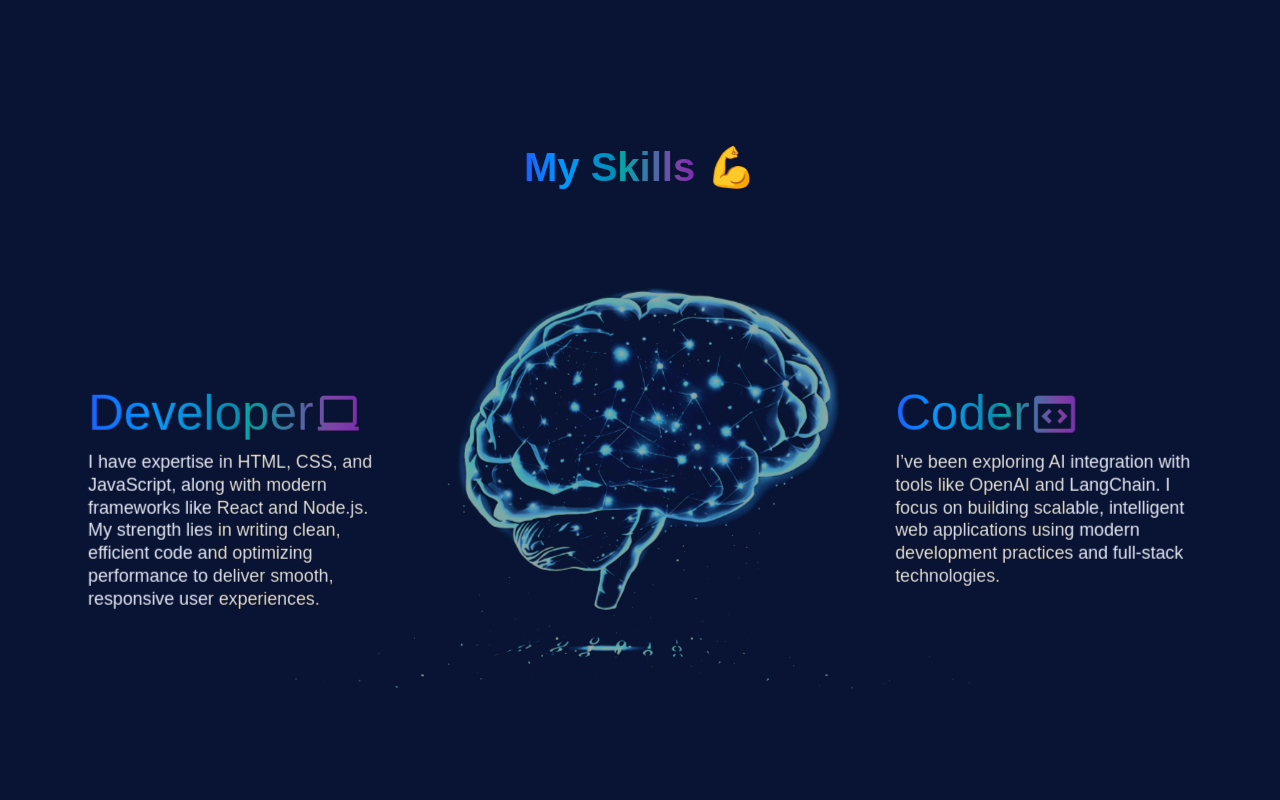
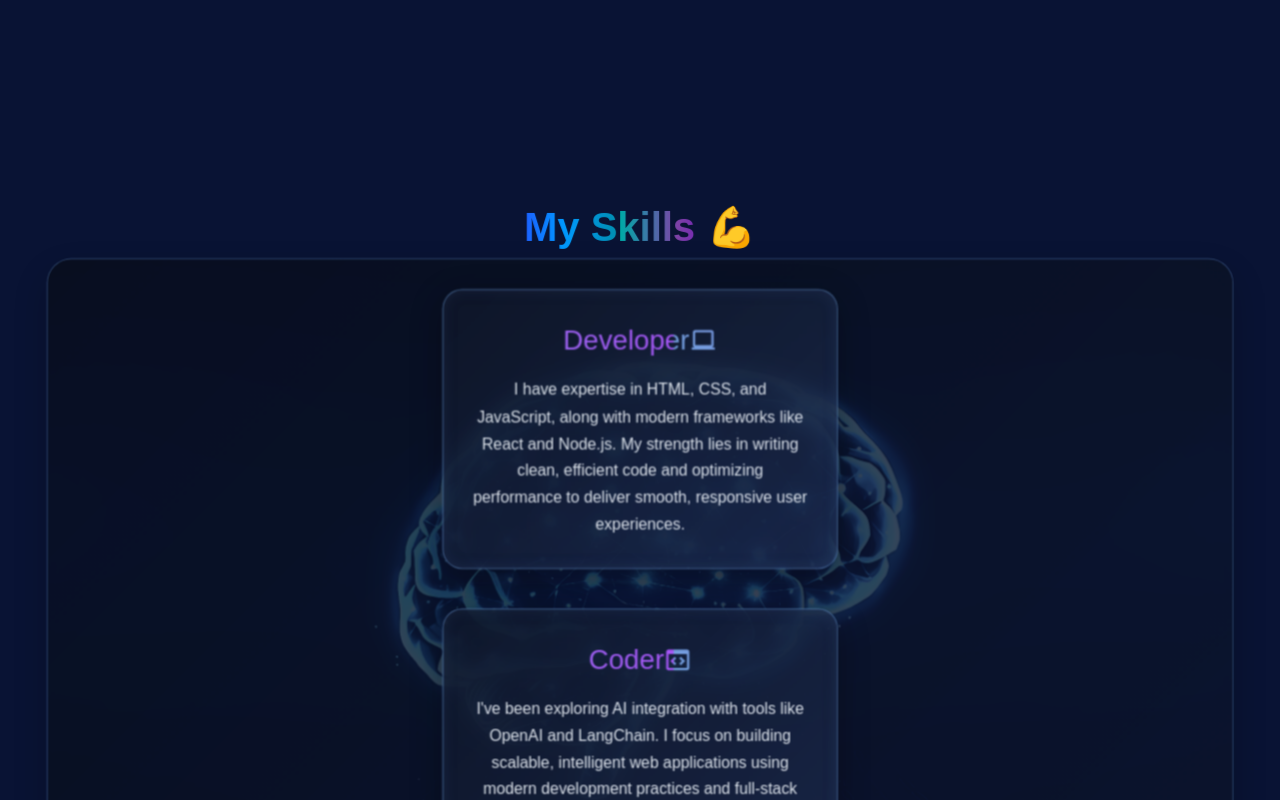
Before and after one commit to MuhammadUsmanGM/Portfolio, a Next.js app: page / in a window 1280 px wide. Shown: the part 2820-3620 px from the top of the page. Built offline with nearby package versions, Linux system fonts and the light colour scheme.

Commit message:
improved skills sections

```diff
--- a/app/components/Skills.js
+++ b/app/components/Skills.js
@@ -4,15 +4,19 @@ export default function Skills() {
   return (
     <section className="skills-section" id="skills">
       <h1 className="section-title autoDisplay"><span className="gradient">My Skills</span> 💪</h1>
+      <div className="skills-container">
         <div className="skills-box autoDisplay">
+          <div className="image-wrapper">
             <Image
-          className="skills-image"
+              className="skills-image-bg"
               src="/images/digital brain (2).png"
               alt="Digital brain illustration"
-          loading="lazy"
-          width={800}
-          height={600}
+              fill={true}
+              style={{ objectFit: 'cover' }}
+              priority={false}
             />
+          </div>
+          <div className="skill-content">
             <div className="Designer">
               <h1 className="gradient">Developer <i className="bx bx-laptop"></i></h1>
               <p>
@@ -25,12 +29,14 @@ export default function Skills() {
             <div className="coder">
               <h1 className="gradient">Coder <i className="bx bx-code-block"></i></h1>
               <p>
-            I’ve been exploring AI integration with tools like OpenAI and LangChain.
+                I've been exploring AI integration with tools like OpenAI and LangChain.
                 I focus on building scalable, intelligent web applications using modern
                 development practices and full-stack technologies.
               </p>
             </div>
           </div>
+        </div>
+      </div>
     </section>
   );
 }
--- a/app/globals.css
+++ b/app/globals.css
@@ -1006,63 +1006,125 @@ header ul a:hover::after {
     position: relative;
     width: 100%;
     padding: 0 20px;
+    margin: 60px 0;
+}
+
+.skills-container {
+    width: 100%;
+    max-width: 1200px;
+    display: flex;
+    justify-content: center;
+    align-items: center;
 }
 
 .skills-box{
     width: 100%;
-    height: 90vh;
-    position: relative;
-    display: flex;
-    align-items: start;
+    height: 80vh;
+    position: relative;
+    display: flex;
+    align-items: center;
     justify-content: center;
-    mix-blend-mode:lighten;
-    opacity: 0.7;
-}
-
-.skills-image{
-    width: 70%;
-    mix-blend-mode:difference;
-}
-
-.Designer{
+    overflow: hidden;
+    border-radius: 25px;
+    box-shadow: 0 15px 35px rgba(0, 0, 0, 0.2);
+    background: linear-gradient(135deg,
+        rgba(15, 23, 42, 0.6) 0%,
+        rgba(30, 46, 82, 0.4) 100%);
+    border: 1px solid rgba(114, 161, 222, 0.3);
+    padding: 20px;
+}
+
+.image-wrapper {
     position: absolute;
+    top: 0;
+    left: 0;
+    width: 100%;
+    height: 100%;
+    z-index: 1;
+    display: flex;
+    align-items: center;
+    justify-content: center;
+    opacity: 0.3; /* Lower opacity to make the text more readable */
+}
+
+.skills-image-bg {
+    width: 100% !important;
+    height: 100% !important;
+    object-fit: cover;
+    z-index: 1;
+}
+
+.skill-content {
+    position: relative;
+    z-index: 2;
     display: flex;
     flex-direction: column;
-    align-items: start;
-    top: 25%;
-    left: 5%;
-    max-width: 300px;
-}
-
-.Designer h1{
-    font-size: 50px;
-    display: flex;
-    align-items: center;
-}
-
-.Designer p{
-    line-height: 23px;
-}
-
-
-.coder{
-    position: absolute;
-    display: flex;
-    flex-direction: column;
-    align-items: start;
-    top: 25%;
-    right: 5%;
-    max-width: 300px;
-}
-
-.coder h1{
-    font-size: 50px;
-    display: flex;
-    align-items: center;
-}
-
-.coder p{
-    line-height: 23px;
+    justify-content: center;
+    align-items: center;
+    gap: 40px;
+    width: 100%;
+    height: 100%;
+    padding: 40px;
+}
+
+.Designer, .coder {
+    background: linear-gradient(135deg,
+        rgba(15, 23, 42, 0.85) 0%,
+        rgba(30, 46, 82, 0.7) 100%);
+    backdrop-filter: blur(10px);
+    border: 1px solid rgba(114, 161, 222, 0.5);
+    border-radius: 20px;
+    padding: 30px;
+    max-width: 400px;
+    box-shadow: 0 8px 32px rgba(0, 0, 0, 0.3),
+                inset 0 0 15px rgba(114, 161, 222, 0.1);
+    transition: transform 0.4s ease, box-shadow 0.4s ease;
+    min-width: 320px;
+    width: 100%;
+    text-align: center;
+}
+
+.Designer:hover, .coder:hover {
+    transform: translateY(-10px);
+    box-shadow: 0 15px 40px rgba(114, 161, 222, 0.4),
+                inset 0 0 20px rgba(114, 161, 222, 0.2);
+}
+
+.Designer {
+    align-self: center;
+}
+
+.coder {
+    align-self: center;
+}
+
+.Designer h1, .coder h1 {
+    font-size: 28px;
+    display: flex;
+    align-items: center;
+    justify-content: center;
+    margin-top: 0;
+    margin-bottom: 15px;
+    background: linear-gradient(45deg, #72a1de, #a855f7);
+    background-size: 200% auto;
+    background-clip: text;
+    -webkit-background-clip: text;
+    -webkit-text-fill-color: transparent;
+    animation: shine 4s linear infinite;
+}
+
+.Designer p, .coder p {
+    line-height: 1.7;
+    margin: 0;
+    color: #e2e8f0;
+    font-size: 16px;
+    text-align: center;
+}
+
+@keyframes shine {
+    to {
+        background-position: 200% center;
+    }
 }
 
 /* Mobile styles */
@@ -1070,45 +1132,55 @@ header ul a:hover::after {
     .skills-box {
         flex-direction: column;
         align-items: center;
-        text-align: center;
+        justify-content: center;
         height: auto;
-        padding: 40px 0;
-        gap: 30px;
-        margin-top: 0; /* Ensure no extra top margin */
+        padding: 40px 20px;
+        gap: 40px;
     }
 
     .skills-image {
         width: 90%;
-        max-width: 300px;
+        max-width: 280px;
         position: relative;
-        order: 2; /* Place image in the middle */
+        order: 1;
+        margin-bottom: 20px;
+    }
+
+    .skill-content {
+        display: flex;
+        flex-direction: column;
+        align-items: center;
+        gap: 30px;
+        width: 100%;
     }
 
     .Designer, .coder {
-        position: static;
-        max-width: 90%;
+        max-width: 100%;
+        width: 100%;
         text-align: center;
         align-items: center;
-        margin: 0 auto;
-        width: 100%; /* Ensure full width to prevent any positioning issues */
+        margin: 0;
+        padding: 25px;
     }
 
     .Designer {
-        order: 1; /* First section */
+        order: 2;
     }
 
     .coder {
-        order: 3; /* Last section */
+        order: 3;
     }
 
     .Designer h1, .coder h1 {
-        font-size: 28px;
+        font-size: 24px;
         justify-content: center;
+        margin-bottom: 15px;
     }
 
     .Designer p, .coder p {
         text-align: center;
-        font-size: 14px;
+        font-size: 15px;
+        line-height: 1.6;
     }
 }
 
@@ -1117,29 +1189,39 @@ header ul a:hover::after {
     .skills-box {
         flex-direction: column;
         align-items: center;
-        text-align: center;
+        justify-content: center;
         height: auto;
-        padding: 40px 0;
-        gap: 30px;
+        padding: 40px 30px;
+        gap: 40px;
     }
 
     .skills-image {
-        width: 70%;
+        width: 80%;
         max-width: 400px;
         position: relative;
-        order: 2;
+        order: 1;
+        margin-bottom: 20px;
+    }
+
+    .skill-content {
+        display: flex;
+        flex-direction: column;
+        align-items: center;
+        gap: 30px;
+        width: 100%;
     }
 
     .Designer, .coder {
-        position: static;
-        max-width: 600px;
+        max-width: 100%;
+        width: 100%;
         text-align: center;
         align-items: center;
-        margin: 0 auto;
+        margin: 0;
+        padding: 25px;
     }
 
     .Designer {
-        order: 1;
+        order: 2;
     }
 
     .coder {
@@ -1148,11 +1230,13 @@ header ul a:hover::after {
 
     .Designer h1, .coder h1 {
         justify-content: center;
-        font-size: 32px;
+        font-size: 26px;
+        margin-bottom: 15px;
     }
 
     .Designer p, .coder p {
         text-align: center;
+        font-size: 16px;
     }
 }
 
```
Lines whose indentation alone changed are shown as unchanged.
